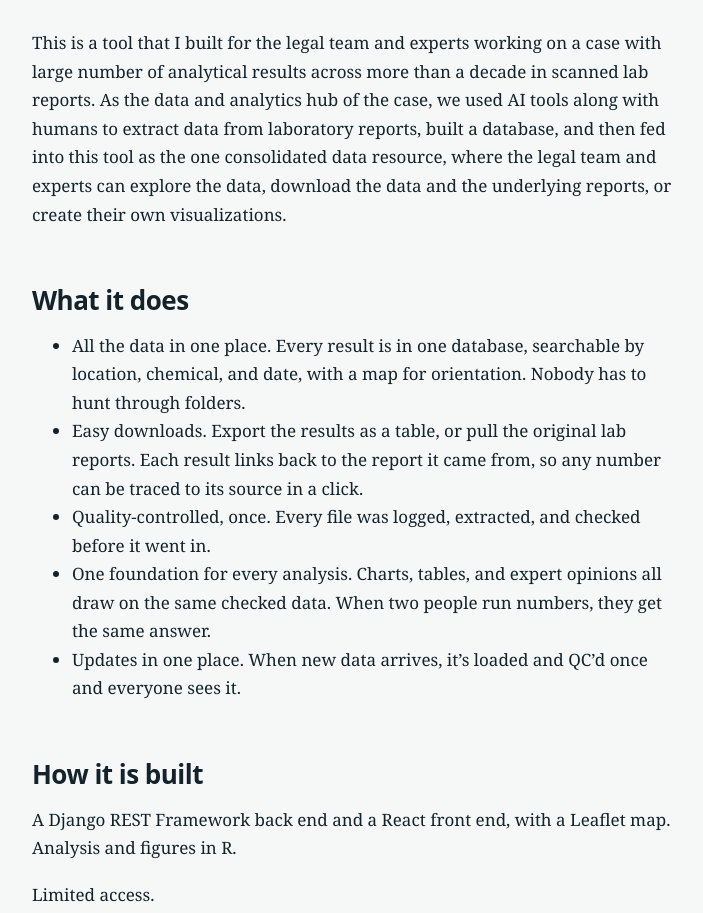
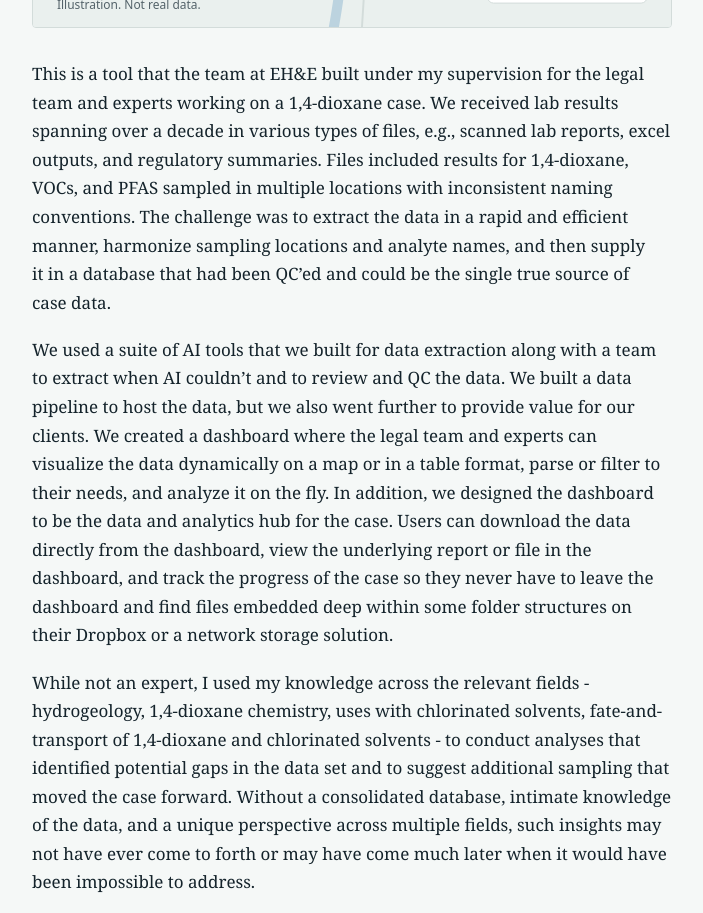
Before and after one commit to aksinghal86/ankursinghal.me, an Astro site: page /software/contamination-dashboard in a window 1280 px wide. Shown: the part 1006-1919 px from the top of the page, without its empty margins (64-767 px from the left). Built offline with nearby package versions, Linux system fonts and the light colour scheme; Astro itself is replaced by a stand-in of ours.

Commit message:
updated text

```diff
--- a/src/content/software/contamination-dashboard.md
+++ b/src/content/software/contamination-dashboard.md
@@ -2,7 +2,7 @@
 title: Water contamination data platform
 kind: Litigation apps, dashboards, and data tools
 status: Client only
-summary: One data and analytics hub for the whole case. Visualizations of all the extracted data in a map or a table format. Data can be downloaded from the dashboard with underlying reports or files also directly accessible from the dashboard. Allows transformations of the data and analyses on the fly.
+summary: One data and analytics hub for the whole case comprising 100K+ rows of data. Visualizations of all the extracted data in a map or a table format. Data can be downloaded from the dashboard with underlying reports or files also directly accessible from the dashboard. Allows transformations of the data and analyses on the fly.
 image: /img/software/contamination-platform.svg
 imageAlt: "Illustration of a map with sample locations sized by concentration"
 stack: [Python, Django REST Framework, React, PostgreSQL, Leaflet, R]
@@ -12,7 +12,11 @@ links:
 order: 2
 ---
 
-This is a tool that I built for the legal team and experts working on a case with large number of analytical results across more than a decade in scanned lab reports. As the data and analytics hub of the case, we used AI tools along with humans to extract data from laboratory reports, built a database, and then fed into this tool as the one consolidated data resource, where the legal team and experts can explore the data, download the data and the underlying reports, or create their own visualizations.
+This is a tool that the team at EH&E built under my supervision for the legal team and experts working on a 1,4-dioxane case. We received lab results spanning over a decade in various types of files, e.g., scanned lab reports, excel outputs, and regulatory summaries. Files included results for 1,4-dioxane, VOCs, and PFAS sampled in multiple locations with inconsistent naming conventions. The challenge was to extract the data in a rapid and efficient manner, harmonize sampling locations and analyte names, and then supply it in a database that had been QC'ed and could be the single true source of case data.
+
+We used a suite of AI tools that we built for data extraction along with a team to extract when AI couldn't and to review and QC the data. We built a data pipeline to host the data, but we also went further to provide value for our clients. We created a dashboard where the legal team and experts can visualize the data dynamically on a map or in a table format, parse or filter to their needs, and analyze it on the fly. In addition, we designed the dashboard to be the data and analytics hub for the case. Users can download the data directly from the dashboard, view the underlying report or file in the dashboard, and track the progress of the case so they never have to leave the dashboard and find files embedded deep within some folder structures on their Dropbox or a network storage solution.
+
+While not an expert, I used my knowledge across the relevant fields - hydrogeology, 1,4-dioxane chemistry, uses with chlorinated solvents, fate-and-transport of 1,4-dioxane and chlorinated solvents - to conduct analyses that identified potential gaps in the data set and to suggest additional sampling that moved the case forward. Without a consolidated database, intimate knowledge of the data, and a unique perspective across multiple fields, such insights may not have ever come to forth or may have come much later when it would have been impossible to address.
 
 ## What it does
 
```
